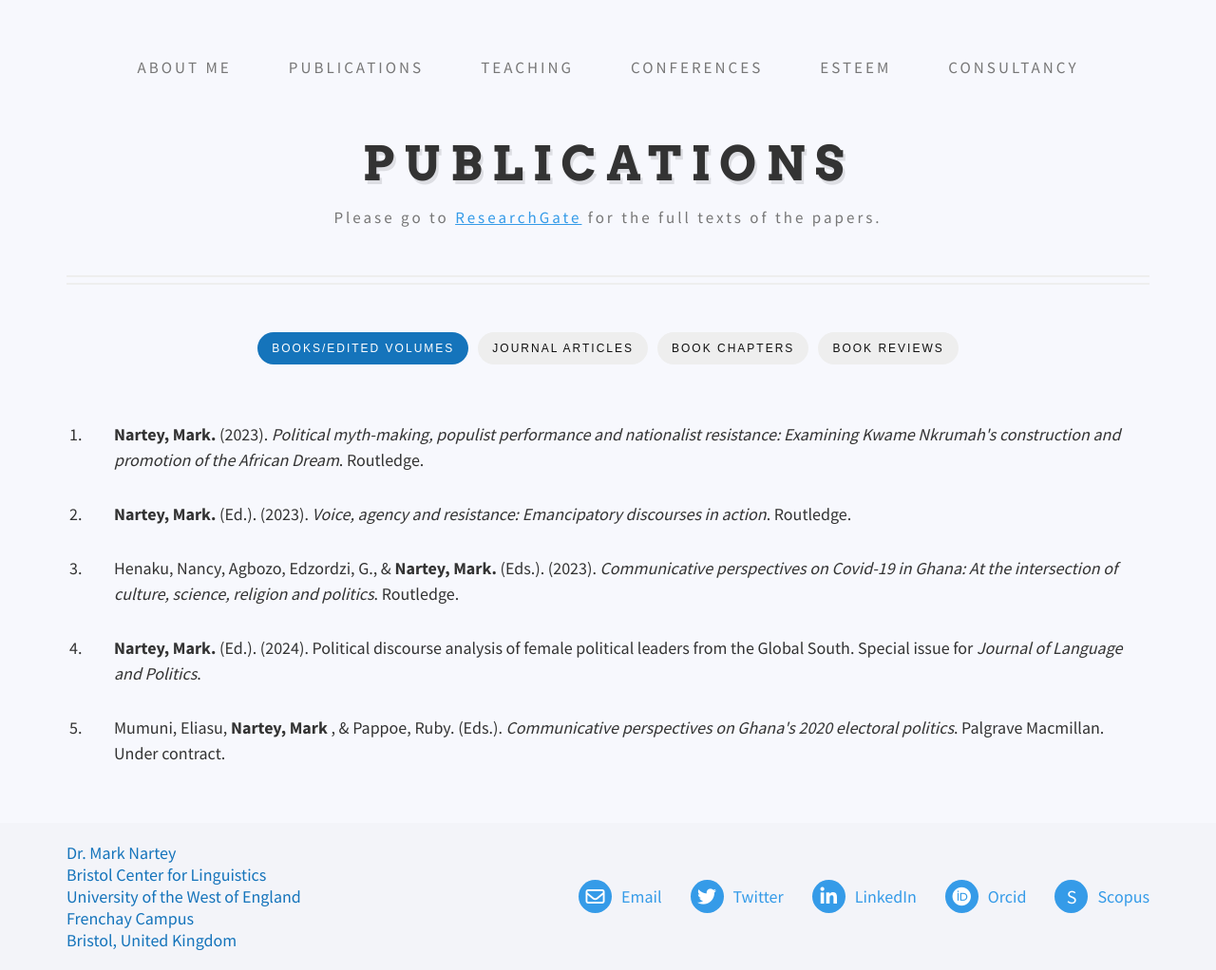
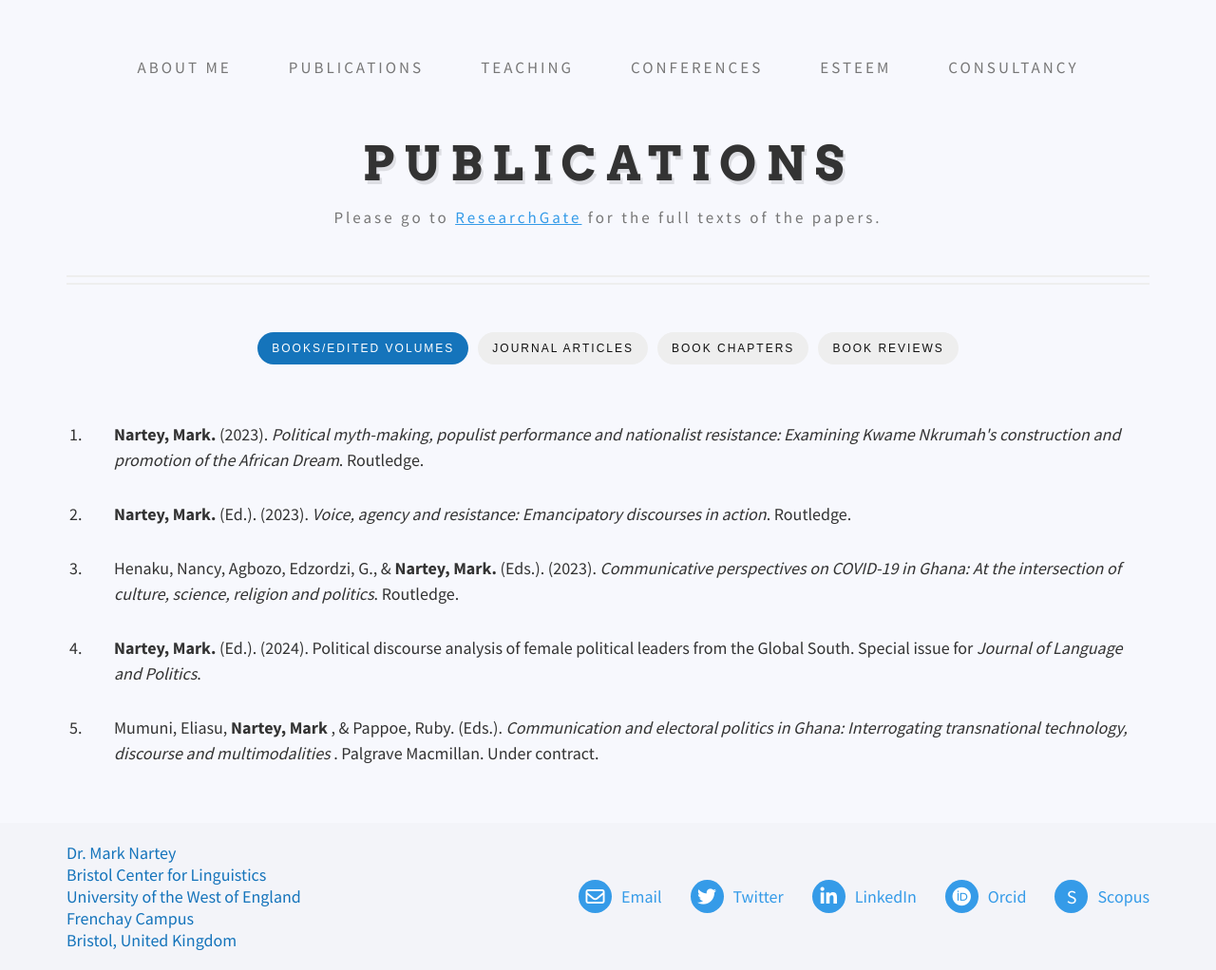
Before and after one commit to danielcornock/marknartey.com, a Jekyll site: the page built from _pages/publications.md, in a window 1280 px wide. Shown: the whole page at 95% size. Built offline with Jekyll 4.4.1, drawn with Linux system fonts in a browser that asks for light colours; nearby versions of some CDN libraries.

Commit message:
Update Content “Books”

```diff
--- a/_data/books.yml
+++ b/_data/books.yml
@@ -5,11 +5,12 @@ items:
   - content: "<b> Nartey, Mark.</b> (Ed.). (2023). <i> Voice, agency and resistance:
       Emancipatory discourses in action</I>. Routledge."
   - content: "Henaku, Nancy, Agbozo, Edzordzi, G., & <b> Nartey, Mark.</b> (Eds.).
-      (2023). <i> Communicative perspectives on Covid-19 in Ghana: At the
+      (2023). <i> Communicative perspectives on COVID-19 in Ghana: At the
       intersection of culture, science, religion and politics</I>. Routledge."
   - content: <b> Nartey, Mark.</b> (Ed.). (2024). Political discourse analysis of
       female political leaders from the Global South. Special issue for <i>
       Journal of Language and Politics</I>.
-  - content: Mumuni, Eliasu, <b> Nartey, Mark </b>, & Pappoe, Ruby. (Eds.). <i>
-      Communicative perspectives on Ghana's 2020 electoral politics</I>.
-      Palgrave Macmillan. Under contract.
+  - content: "Mumuni, Eliasu, <b> Nartey, Mark </b>, & Pappoe, Ruby. (Eds.). <i>
+      Communication and electoral politics in Ghana: Interrogating transnational
+      technology, discourse and multimodalities </I>. Palgrave Macmillan. Under
+      contract."
```
